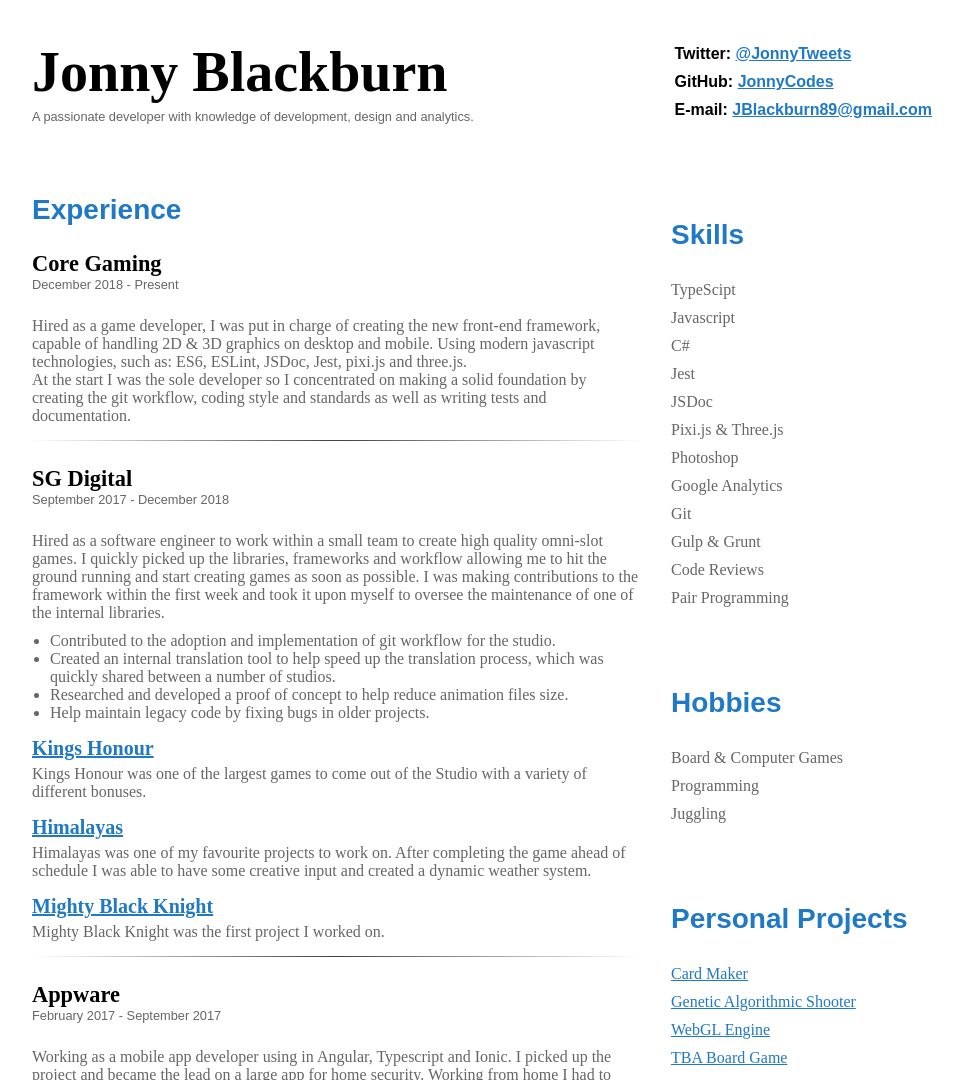
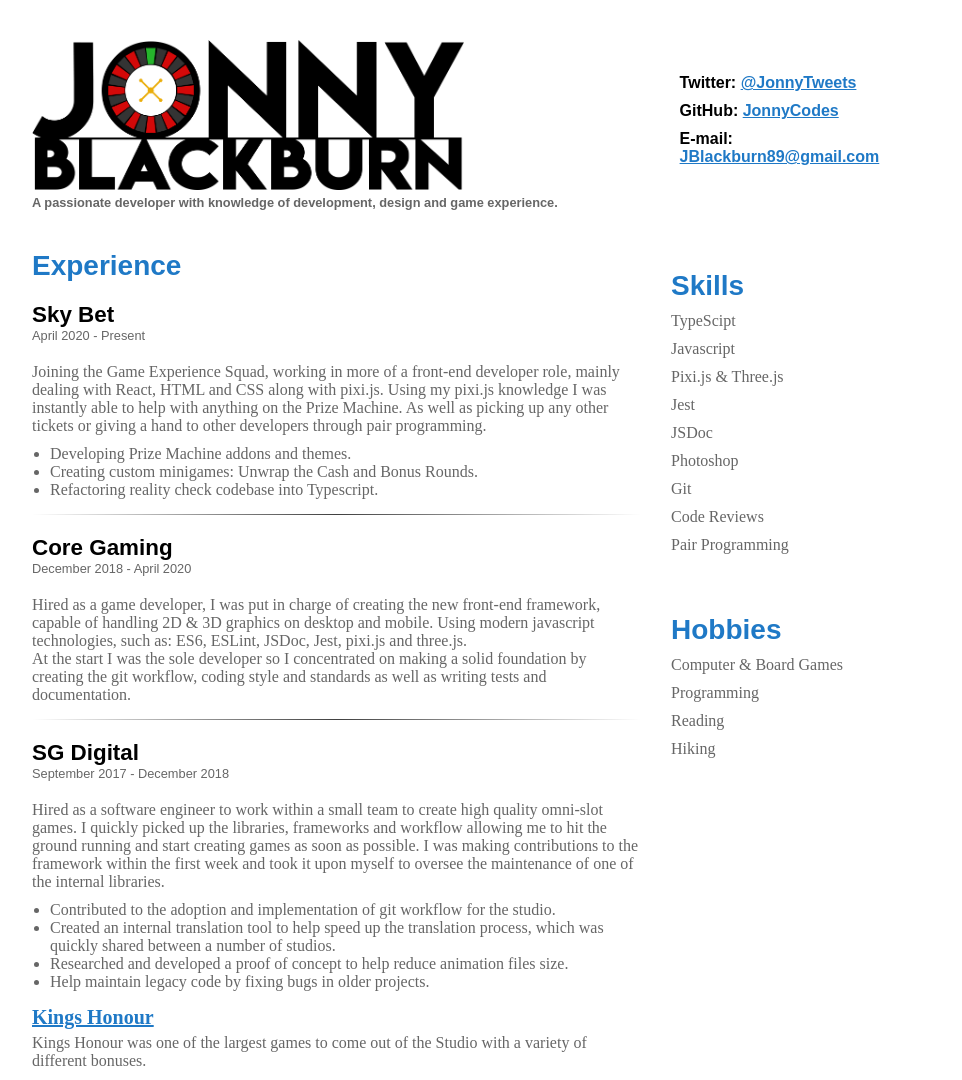
Before and after one commit to JonnyCodes/JonnyCodes.github.io, a plain HTML site: page index.html in a window 1280 px wide. Shown: the top 1080 px of the page, without its empty margins (68-1030 px from the left). Drawn offline with Linux system fonts and the light colour scheme.

Commit message:
New jobbo and stuff

```diff
--- a/index.html
+++ b/index.html
@@ -8,23 +8,48 @@
 	<body>
 		<header>
 			<div id="name">
-				<h1>Jonny Blackburn</h1>
-				<span class="subtitle">A passionate developer with knowledge of development, design and analytics.</span>
+				<img src="./name.png" alt="Jonny Blackburn">
+				<!-- <h1>Jonny Blackburn</h1> -->
+				<span class="subtitle">A passionate developer with knowledge of development, design and game experience.</span>
 			</div>
 			<div id="info">
-				<span>Twitter: <a href="http://www.twitter.com/JonnyTweets">@JonnyTweets</a></span>
-				<span>GitHub: <a href="http://www.github.com/JonnyCodes">JonnyCodes</a></span>
-				<span>E-mail: <a href="mailto:JBlackburn89@gmail.com">JBlackburn89@gmail.com</a></span>
+				<div>Twitter: <a href="http://www.twitter.com/JonnyTweets">@JonnyTweets</a></div>
+				<div>GitHub: <a href="http://www.github.com/JonnyCodes">JonnyCodes</a></div>
+				<div>E-mail: <a href="mailto:JBlackburn89@gmail.com">JBlackburn89@gmail.com</a></div>
 			</div>
 		</header>
 		<div id="content">
 			<div id="leftCol">
 				<section id="experience">
 					<h2>Experience</h2>
+					<div id="skyBet">
+						<div class="sectionHeader">
+							<h3>Sky Bet</h3>
+							<span class="subtitle">April 2020 - Present</span>
+						</div>
+						<div class="project">
+							Joining the Game Experience Squad, working in more of a front-end developer role, mainly dealing with React, HTML and CSS along with pixi.js.
+							Using my pixi.js knowledge I was instantly able to help with anything on the Prize Machine. As well as picking up any other tickets or giving a hand to other developers through pair programming.
+							<ul>
+								<li>
+									Developing Prize Machine addons and themes.
+								</li>
+								<li>
+									Creating custom minigames: Unwrap the Cash and Bonus Rounds.
+								</li>
+								<li>
+									Refactoring reality check codebase into Typescript.
+								</li>
+							</ul>
+						</div>
+					</div>
+
+					<hr>
+
 					<div id="coreGaming">
 						<div class="sectionHeader">
 							<h3>Core Gaming</h3>
-							<span class="subtitle">December 2018 - Present</span>
+							<span class="subtitle">December 2018 - April 2020</span>
 						</div>
 						<div class="project">
 							Hired as a game developer, I was put in charge of creating the new front-end framework, capable of handling 2D & 3D graphics on desktop and mobile.
@@ -90,25 +115,28 @@
 					<div id="selfEmployed">
 						<div class="sectionHeader">
 							<h3>Self Employed</h3>
-							<span class="subtitle">April 2016 - February 2017 (1 year)</span>
+							<span class="subtitle">April 2016 - February 2017</span>
 						</div>
 						<div class="project">
-							Working on some personal projects and picked up some freelance work.
+							Freelance work as well as personal projects:
 							<ul>
 								<li>
-									<h4><a href="https://armorgames.com/play/15830/pixel-escape">Pixel Escape</a></h4>
-									Pixel Escape started out as a small hack-a-thon project written in AS3.
-									Working closely with a friend we released it for the web and started
-									work on a mobile version. This required the code to be re-written in
-									Haxe as well as optimizing the code and re-designing the UI. Unfortunately this project has now been shelved.
+									<div>
+										<h4><a href="https://armorgames.com/play/15830/pixel-escape">Pixel Escape</a></h4>
+										A web and mobile game written in AS3 and Haxe
+									</div>
 								</li>
 								<li>
-									<h4><a href="http://www.y8.com/games/monster_rush">Monster Rush</a></h4>
-									I was commissioned by a Twitch streamer to create a small game to help promote his stream. Monster Rush was written in Haxe with all graphics and programming done by me. It has been released on multiple games portal sites and there were some plans for a mobile release in the future.
+									<div>
+										<h4><a href="http://www.y8.com/games/monster_rush">Monster Rush</a></h4>
+										A commissioned web game written in Haxe
+									</div>
 								</li>
 								<li>
-									<h4><a href="https://play.google.com/store/apps/details?id=com.jonnygames.gravitywell&hl=en_GB">Gravity Well</a></h4>
-									In between larger projects I worked on a small game, written in Typescript using Cordova to create a mobile app.
+									<div>
+										<h4><a href="https://play.google.com/store/apps/details?id=com.jonnygames.gravitywell&hl=en_GB">Gravity Well</a></h4>
+										A mobile game written in Typesript using Cordova
+									</div>
 								</li>
 							</ul>
 						</div>
@@ -119,7 +147,7 @@
 					<div id="dubit">
 						<div class="sectionHeader">
 							<h3>Dubit Ltd</h3>
-							<span class="subtitle">October 2011 - April 2016 (4 years)</span>
+							<span class="subtitle">October 2011 - April 2016</span>
 						</div>
 						<div class="project">
 							I started working as a scripter using Dubit's own internal scripting language, I soon began working as a programmer to help create games and apps, starting in AS3 and soon moving to Javascript, Haxe and C#. I had to learn quickly and pick up the skills necessary as I worked. Below are a few projects I worked on while at Dubit:
@@ -166,14 +194,11 @@
 						<ul>
 							<li>TypeScipt</li>
 							<li>Javascript</li>
-							<li>C#</li>
+							<li>Pixi.js & Three.js</li>
 							<li>Jest</li>
 							<li>JSDoc</li>
-							<li>Pixi.js & Three.js</li>
 							<li>Photoshop</li>
-							<li>Google Analytics</li>
 							<li>Git</li>
-							<li>Gulp & Grunt</li>
 							<li>Code Reviews</li>
 							<li>Pair Programming</li>
 						</ul>
@@ -183,23 +208,24 @@
 					<div class="sectionHeader">
 						<h2>Hobbies</h2>
 						<ul>
-							<li>Board &amp; Computer Games</li>
+							<li>Computer &amp; Board Games</li>
 							<li>Programming</li>
-							<li>Juggling</li>
+							<li>Reading</li>
+							<li>Hiking</li>
 						</ul>
 					</div>
 				</section>
-				<section id="personalProject">
+				<!-- <section id="personalProject">
 					<div class="sectionHeader">
 						<h2>Personal Projects</h2>
 						<ul>
 							<li><a href="https://jonnycodes.github.io/cardMaker/">Card Maker</a></li>
-							<li><a href="https://github.com/JonnyCodes/GAShooter">Genetic Algorithmic Shooter</a></li>
+							<<li><a href="https://github.com/JonnyCodes/GAShooter">Genetic Algorithmic Shooter</a></li>
 							<li><a href="https://github.com/JonnyCodes/JonnyWebGL">WebGL Engine</a></li>
 							<li><a href="#">TBA Board Game</a></li>
 						</ul>
 					</div>
-				</section>
+				</section> -->
 			</div>
 		</div>
 	</body>
--- a/style.css
+++ b/style.css
@@ -8,10 +8,11 @@ body {
 	margin: 40px 100px;
 	min-width: 260px;
 	max-width: 900px;
+	font-family: sans-serif;
 }
 
 header {
-	margin-bottom: 50px;
+	margin-bottom: 30px;
 	display: flex;
 	flex-direction: row;
 	justify-content: space-between;
@@ -24,32 +25,27 @@ hr {
 }
 
 h1 {
-	font-family: serif;
 	font-size: 3.5em;
 	margin-bottom: 5px;
 }
 
 h2 {
-	font-family: sans-serif;
 	font-size: 1.75em;
-	margin: 20px 0;
+	margin-top: 10px;
 	color: #1F79C6;
 }
 
 h3 {
-	font-family: serif;
 	font-size: 1.4em;
 	font-weight: bold;
 }
 
 h4 {
-	font-family: serif;
 	font-size: 1.25em;
 	margin-bottom: 5px;
 }
 
 .subtitle {
-	font-family: sans-serif;
 	font-size: 0.8em;
 	color: #666;
 }
@@ -57,14 +53,25 @@ h4 {
 #name {
 	display: flex;
 	flex-direction: column;
+	flex-basis: 70%;
+	margin-right: 30px;
+	font-weight: bold;
+}
+
+#name img {
+	margin-bottom: 5px;
+	max-width: 70%;
 }
 
 #info {
 	display: flex;
 	flex-direction: column;
-	justify-content: space-around;
-	font-family: sans-serif;
+	justify-content: center;
 	font-weight: bold;
+}
+
+#info > div {
+	margin-bottom: 10px;
 }
 
 #content {
@@ -95,14 +102,19 @@ h4 {
 }
 
 .sectionHeader {
-	margin: 25px 0;
+	margin: 20px 0;
 	display: flex;
 	flex-direction: column;
+}
+
+.sectionHeader > ul {
+	font-family: serif;
 }
 
 .project {
 	color: #666;
 	margin: 15px 0;
+	font-family: serif;
 }
 
 .project ul {
@@ -121,6 +133,14 @@ h4 {
 		flex-direction: column;
 		justify-content: center;
 		text-align: center;
+	}
+
+	#name {
+		align-items: center;
+	}
+
+	#name img {
+		max-width: 50%;
 	}
 
 	h1 {
```
Also changed, not shown: name.png (added).
